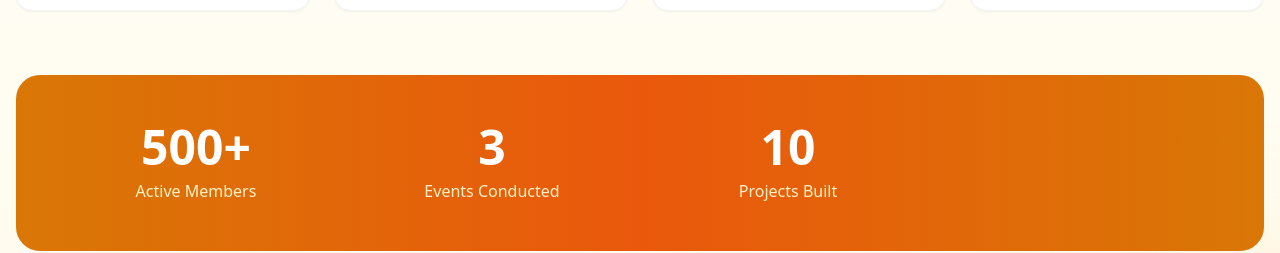
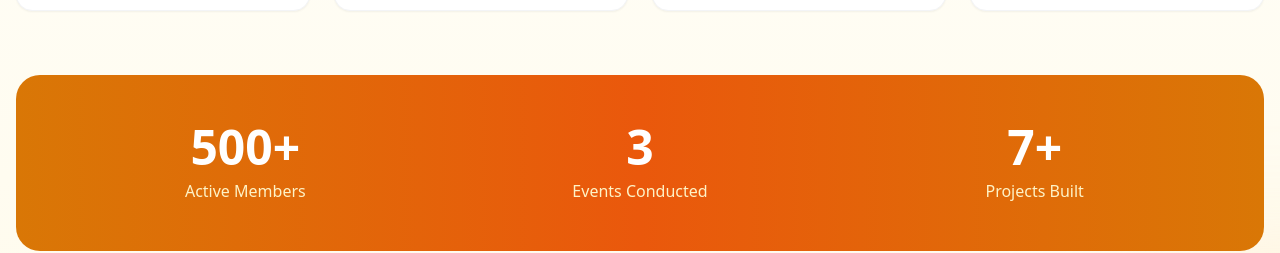
Before and after one commit to code-scriet/main_site, a React (Vite) app in the folder apps/web/: page / in a window 1280 px wide. Shown: the part 1640-1893 px from the top of the page. Built offline with nearby package versions, Linux system fonts and the light colour scheme; no server answers.

Commit message:
minor bug fix

```diff
--- a/apps/web/src/components/home/AboutPreview.tsx
+++ b/apps/web/src/components/home/AboutPreview.tsx
@@ -143,11 +143,11 @@ export function AboutPreview() {
           viewport={{ once: true }}
           className="bg-gradient-to-r from-amber-600 via-orange-600 to-amber-600 rounded-3xl p-8 md:p-12 mb-12"
         >
-          <div className="grid grid-cols-2 md:grid-cols-4 gap-8 text-center">
+          <div className="grid grid-cols-2 md:grid-cols-3 gap-8 text-center">
             {[
               { value: '500+', label: 'Active Members' },
               { value: '3', label: 'Events Conducted' },
-              { value: '10', label: 'Projects Built' },
+              { value: '7+', label: 'Projects Built' },
             ].map((stat, index) => (
               <motion.div
                 key={stat.label}
```
